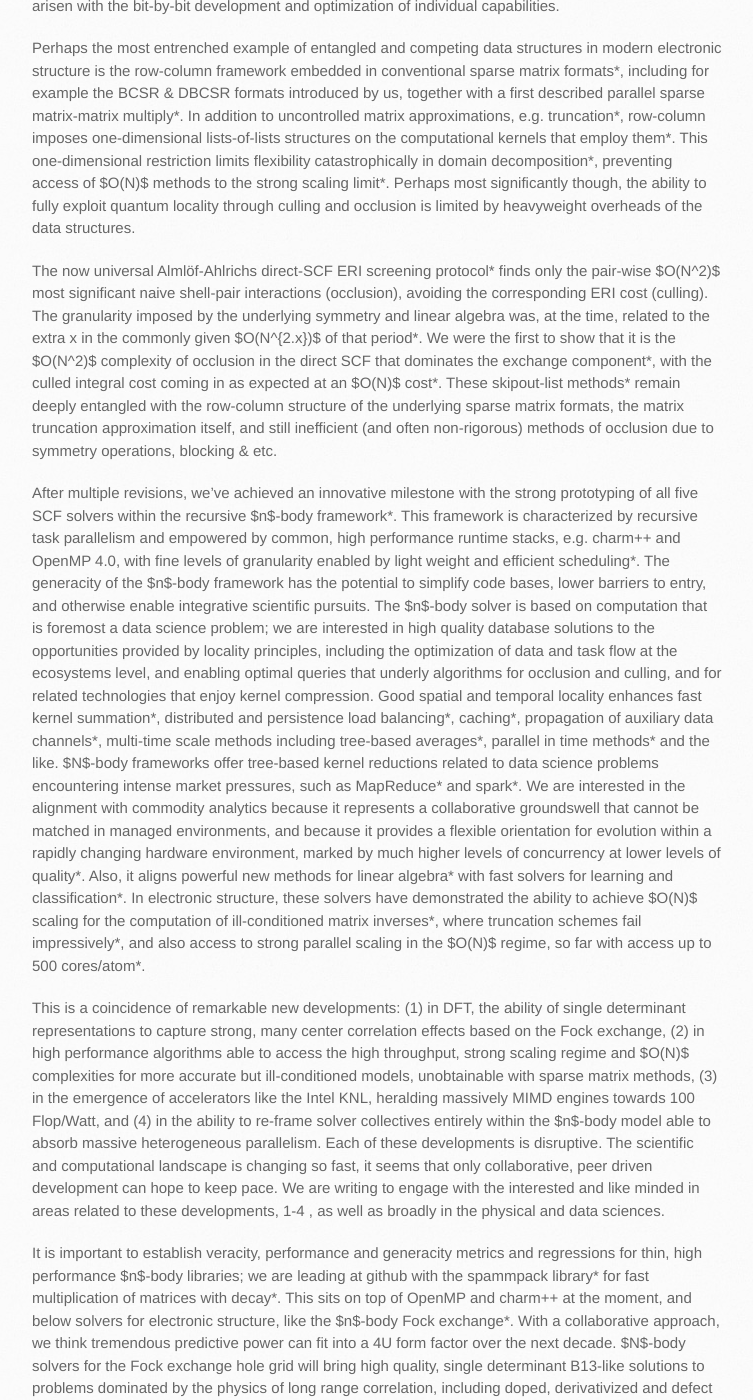
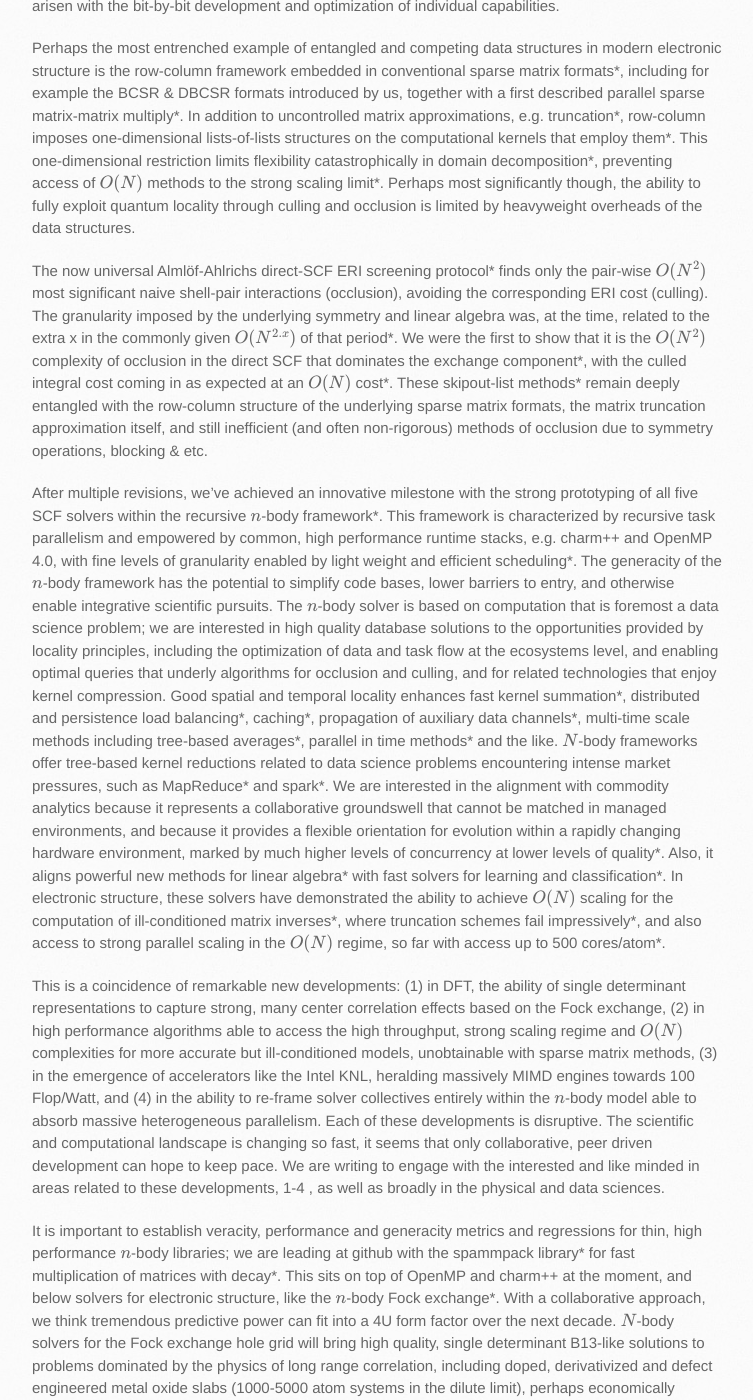
Before and after one commit to FreeON/technical-reports, a Jekyll site: the page built from technical-report-0001.markdown, in a window 1280 px wide and 1400 px high, scrolled down 937 px. Shown: the whole window, without its empty margins (138-891 px from the left). Built offline with Jekyll 4.4.1, drawn with Linux system fonts in a browser that asks for light colours; formulas are drawn with MathJax 3; some of the changed text lies outside the part shown.

Commit message:
fix equations

```diff
--- a/technical-report-0001.markdown
+++ b/technical-report-0001.markdown
@@ -9,8 +9,8 @@ quantum theories.  In addition to scalable parallelism, new opportunities for
 quantum simulation have developed over the last two decades;  based on the
 locality principle of electronic matter, modern electronic structure codes
 have been able to achieve dramatically reduced computational complexities,
-e.g.  from $O(N^4) \rightarrow O(N)$.   Also, multi-decade efforts into theory
-of the single-determinant Kohn-Sham representation are beginning to
+e.g.  from $$O(N^4) \rightarrow O(N)$$.   Also, multi-decade efforts into
+theory of the single-determinant Kohn-Sham representation are beginning to
 convincingly yield high quality solutions for the non-local static
 correlation, based on the long-range Fock exchange; these solutions are
 apparent in  range-separated exchange\*, and in correlation on top of exchange
@@ -18,7 +18,7 @@ methods\*.  These long-ranged effects are key to understanding the chemistry
 and physics of metal oxide systems, from the biological reaction center to
 engineered perovskite systems in the materials genome.   Achieving scalable
 parallelism, into the high throughput, strong scaling regime, obtaining
-reduced $O(N^4) \rightarrow O(N)$ complexities and enabling transformative,
+reduced $$O(N^4) \rightarrow O(N)$$ complexities and enabling transformative,
 high quality solutions to large problems involving long range correlation
 effects is a grail-level enterprise.  We are writing to propose some enabling
 principles & technologies that might underpin such an endeavor.  Since our
@@ -26,9 +26,9 @@ first contributions\*, the FreeON project has targeted methods based primarily
 on the Fock exchange;  in the mid 90's, we introduced the first O(N) method
 for the two-electron integral (ERI) problem in Hartree-Fock theory\*.  Later,
 we were the first to develop Gamma-point methods for the Fock exchange\*,  the
-first to demonstrate an $O(N)$ solve of the Coupled-Perturbed Hartree-Fock
+first to demonstrate an $$O(N)$$ solve of the Coupled-Perturbed Hartree-Fock
 (CPSCF) static response problem\*, through fourth order in the dielectric
-response\*, and also the first to achieve an $O(N)$ solution for the
+response\*, and also the first to achieve an $$O(N)$$ solution for the
 Time-Dependent Hartree-Fock (TD-SCF/RPA) matrix eigenvalue problem\*.
 
 The FreeON project\* has been through many innovation cycles involving the
@@ -50,32 +50,32 @@ matrix-matrix multiply\*.   In addition to uncontrolled matrix approximations,
 e.g. truncation\*, row-column imposes one-dimensional lists-of-lists
 structures on the computational kernels that employ them\*.  This
 one-dimensional restriction limits flexibility catastrophically in domain
-decomposition\*, preventing access of $O(N)$ methods to the strong scaling
+decomposition\*, preventing access of $$O(N)$$ methods to the strong scaling
 limit\*.  Perhaps most significantly though, the ability to fully exploit
 quantum locality through culling and occlusion is limited by heavyweight
 overheads of the data structures.
 
 The now universal Almlöf-Ahlrichs direct-SCF ERI screening protocol\* finds
-only the pair-wise $O(N^2)$ most significant naive shell-pair interactions
+only the pair-wise $$O(N^2)$$ most significant naive shell-pair interactions
 (occlusion), avoiding the corresponding ERI cost (culling).   The granularity
 imposed by the underlying symmetry and linear algebra was, at the time,
-related to the extra x in the commonly given $O(N^{2.x})$ of that period\*.
-We were the first to show that it is the $O(N^2)$ complexity of occlusion in
+related to the extra x in the commonly given $$O(N^{2.x})$$ of that period\*.
+We were the first to show that it is the $$O(N^2)$$ complexity of occlusion in
 the direct SCF that dominates the exchange component\*, with the culled
-integral cost coming in as expected at an $O(N)$ cost\*.  These skipout-list
+integral cost coming in as expected at an $$O(N)$$ cost\*.  These skipout-list
 methods\* remain deeply entangled with the row-column structure of the
 underlying sparse matrix formats,  the matrix truncation approximation itself,
 and still inefficient (and often non-rigorous) methods of occlusion due to
 symmetry operations, blocking & etc.
 
 After multiple revisions, we've achieved an innovative milestone with the
-strong prototyping of all five SCF solvers within the recursive $n$-body
+strong prototyping of all five SCF solvers within the recursive $$n$$-body
 framework\*.   This framework is characterized by recursive task parallelism
 and empowered by common, high performance runtime stacks, e.g. charm++ and
 OpenMP 4.0, with fine levels of granularity enabled by light weight and
-efficient scheduling\*.  The  generacity of the $n$-body framework has the
+efficient scheduling\*.  The  generacity of the $$n$$-body framework has the
 potential to simplify code bases, lower barriers to entry,  and otherwise
-enable integrative scientific pursuits.  The $n$-body solver is based on
+enable integrative scientific pursuits.  The $$n$$-body solver is based on
 computation that is foremost a data science problem; we are interested in high
 quality database solutions to the opportunities provided by locality
 principles, including the optimization of data and task flow at the ecosystems
@@ -84,7 +84,7 @@ culling, and for related technologies that enjoy kernel compression.  Good
 spatial and temporal locality enhances fast kernel summation\*, distributed
 and persistence load balancing\*,  caching\*, propagation of auxiliary data
 channels\*, multi-time scale methods including tree-based averages\*, parallel
-in time methods\* and the like.  $N$-body frameworks offer tree-based kernel
+in time methods\* and the like.  $$N$$-body frameworks offer tree-based kernel
 reductions related to data science problems encountering intense market
 pressures, such as MapReduce\* and spark\*.   We are interested in the
 alignment with commodity analytics because it represents a collaborative
@@ -93,43 +93,43 @@ provides a flexible orientation for evolution within a rapidly changing
 hardware environment, marked by much higher levels of concurrency at lower
 levels of quality\*.   Also,  it aligns powerful new methods for linear
 algebra\* with fast solvers for learning and classification\*.  In electronic
-structure, these solvers have demonstrated the ability to achieve $O(N)$
+structure, these solvers have demonstrated the ability to achieve $$O(N)$$
 scaling for the computation of ill-conditioned matrix inverses\*, where
 truncation schemes fail impressively\*, and also access to strong parallel
-scaling in the $O(N)$ regime, so far with access up to 500 cores/atom\*.
+scaling in the $$O(N)$$ regime, so far with access up to 500 cores/atom\*.
 
 This is a coincidence of remarkable new developments:  (1) in DFT, the ability
 of single determinant representations to capture strong, many center
 correlation effects based on the Fock exchange, (2) in high performance
 algorithms able to access the high throughput, strong scaling regime and
-$O(N)$ complexities for more accurate but ill-conditioned models, unobtainable
-with sparse matrix methods,  (3) in the emergence of accelerators like the
-Intel KNL, heralding massively MIMD engines towards 100 Flop/Watt, and (4) in
-the ability to re-frame solver collectives entirely within the $n$-body model
-able to absorb massive heterogeneous parallelism.  Each of these developments
-is disruptive.  The scientific and computational landscape is changing so
-fast, it seems that only collaborative, peer driven development can hope to
-keep pace.  We are writing to engage with the interested and like minded in
-areas related to these developments, 1-4 , as well as broadly in the physical
-and data sciences.
+$$O(N)$$ complexities for more accurate but ill-conditioned models,
+unobtainable with sparse matrix methods,  (3) in the emergence of accelerators
+like the Intel KNL, heralding massively MIMD engines towards 100 Flop/Watt,
+and (4) in the ability to re-frame solver collectives entirely within the
+$$n$$-body model able to absorb massive heterogeneous parallelism.  Each of
+these developments is disruptive.  The scientific and computational landscape
+is changing so fast, it seems that only collaborative, peer driven development
+can hope to keep pace.  We are writing to engage with the interested and like
+minded in areas related to these developments, 1-4 , as well as broadly in the
+physical and data sciences.
 
 It is important to establish veracity, performance and generacity metrics and
-regressions for thin, high performance $n$-body libraries; we are leading at
+regressions for thin, high performance $$n$$-body libraries; we are leading at
 github with the spammpack library\* for fast multiplication of matrices with
 decay\*.  This sits on top of OpenMP and charm++ at the moment, and below
-solvers for electronic structure, like the $n$-body Fock exchange\*.   With a
-collaborative approach, we think tremendous predictive power can fit into a 4U
-form factor over the next decade.  $N$-body solvers for the Fock exchange hole
-grid will bring high quality, single determinant B13-like solutions to
+solvers for electronic structure, like the $$n$$-body Fock exchange\*.   With
+a collaborative approach, we think tremendous predictive power can fit into a
+4U form factor over the next decade.  $$N$$-body solvers for the Fock exchange
+hole grid will bring high quality, single determinant B13-like solutions to
 problems dominated by the physics of long range correlation, including  doped,
 derivativized and defect engineered metal oxide slabs (1000-5000 atom systems
 in the dilute limit), perhaps economically interesting from the perspective of
 materials genomics.
 
-Developing the generacity of $n$-body recursion, perhaps with domain specific
-languages\*, will enable complex solver collectives that can absorb large
-quantities of heterogeneous parallelism with minimal effort.  While we don't
-know the precise form this heterogeneous parallelism will take, we believe
-that a data-science orientation provides the best opportunities for exploiting
-it, for achieving a simplified code base, lower barriers to entry and
-otherwise future proofing collaborative developments.
+Developing the generacity of $$n$$-body recursion, perhaps with domain
+specific languages\*, will enable complex solver collectives that can absorb
+large quantities of heterogeneous parallelism with minimal effort.  While we
+don't know the precise form this heterogeneous parallelism will take, we
+believe that a data-science orientation provides the best opportunities for
+exploiting it, for achieving a simplified code base, lower barriers to entry
+and otherwise future proofing collaborative developments.
```
